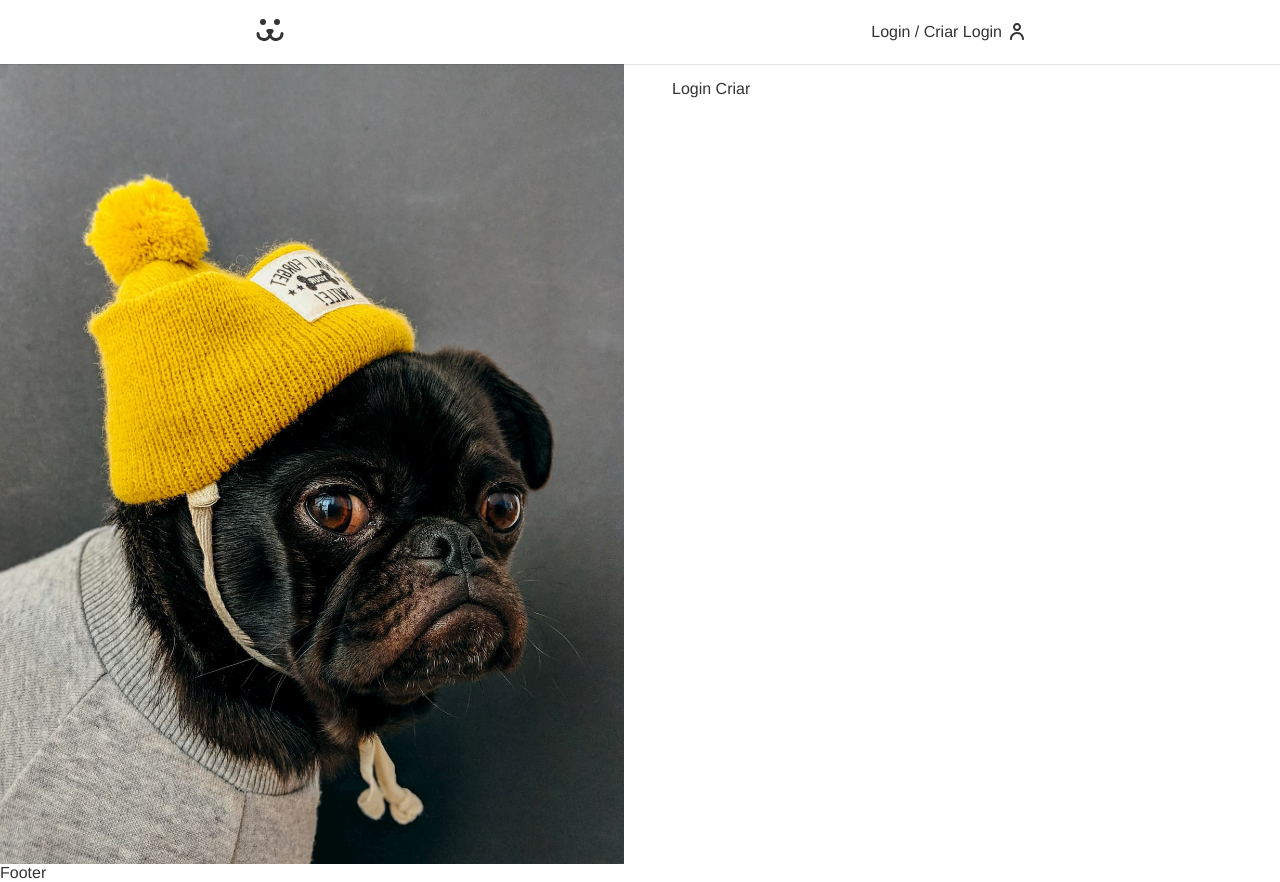
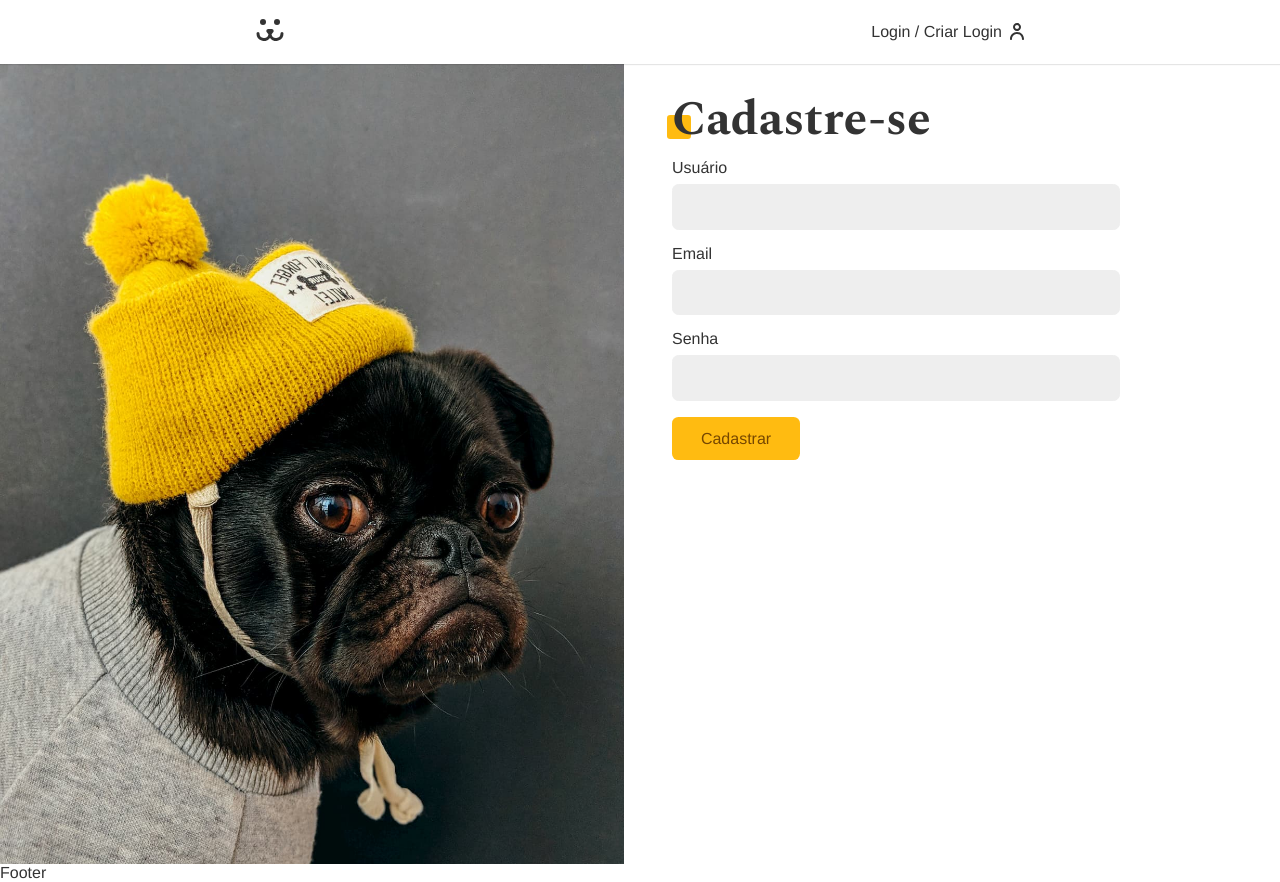
Before and after one commit to doug-miguel/DogsReact, a React (Vite) app: page /login/criar in a window 1280 px wide. Built offline with nearby package versions, Linux system fonts and the light colour scheme.

Commit message:
loginCreate

```diff
--- a/src/Api/Api.jsx
+++ b/src/Api/Api.jsx
@@ -1,12 +1,12 @@
-export const API_URL = 'https://dogsapi.origamid.dev/json';
+export const API_URL = "https://dogsapi.origamid.dev/json";
 
 export function TOKEN_POST(body) {
   return {
-    url: API_URL + '/jwt-auth/v1/token',
+    url: API_URL + "/jwt-auth/v1/token",
     options: {
-      method: 'POST',
+      method: "POST",
       headers: {
-        'Content-Type': 'application/json',
+        "Content-Type": "application/json",
       },
       body: JSON.stringify(body),
     },
@@ -15,11 +15,11 @@
 
 export function TOKEN_VALIDATE_POST(token) {
   return {
-    url: API_URL + '/jwt-auth/v1/token/validate',
+    url: API_URL + "/jwt-auth/v1/token/validate",
     options: {
-      method: 'POST',
+      method: "POST",
       headers: {
-        Authorization: 'Bearer ' + token,
+        Authorization: "Bearer " + token,
       },
     },
   };
@@ -27,12 +27,25 @@
 
 export function USER_GET(token) {
   return {
-    url: API_URL + '/api/user',
+    url: API_URL + "/api/user",
     options: {
-      method: 'GET',
+      method: "GET",
       headers: {
-        Authorization: 'Bearer ' + token,
+        Authorization: "Bearer " + token,
       },
     },
   };
 }
+
+export function USER_POST(body) {
+  return {
+    url: API_URL + "/api/user",
+    options: {
+      method: "POST",
+      headers: {
+        "Content-Type": "application/json",
+      },
+      body: JSON.stringify(body),
+    },
+  };
+}
--- a/src/Components/Login/LoginCreate.jsx
+++ b/src/Components/Login/LoginCreate.jsx
@@ -1,7 +1,38 @@
-import React from 'react';
+import React from "react";
+import { USER_POST } from "../../Api/api";
+import { UserContext } from "../../Context/UserContext";
+import useForm from "../../Hooks/useForm";
+import Button from "../Form/Button";
+import Input from "../Form/Input";
 
 const LoginCreate = () => {
-  return <div>Login Criar</div>;
+  const username = useForm();
+  const password = useForm("password");
+  const email = useForm("email");
+
+  const { userLogin } = React.useContext(UserContext);
+
+  async function handleSubmit(event) {
+    event.preventDefault();
+    const { url, options } = USER_POST({
+      username: username.value,
+      password: password.value,
+      email: email.value,
+    });
+    const response = await fetch(url, options);
+    if (response.ok) userLogin(username.value, password.value);
+  }
+  return (
+    <section className="animeLeft">
+      <h1 className="title">Cadastre-se</h1>
+      <form onSubmit={handleSubmit}>
+        <Input label="Usuário" type="text" name="username" {...username} />
+        <Input label="Email" type="email" name="email" {...email} />
+        <Input label="Senha" type="password" name="password" {...password} />
+        <Button>Cadastrar</Button>
+      </form>
+    </section>
+  );
 };
 
 export default LoginCreate;
--- a/src/Hooks/useForm.jsx
+++ b/src/Hooks/useForm.jsx
@@ -1,20 +1,26 @@
-import React from 'react';
+import React from "react";
 
 const types = {
   email: {
-    regex: /^(([^<>()[\]\\.,;:\s@"]+(\.[^<>()[\]\\.,;:\s@"]+)*)|(".+"))@((\[[0-9]{1,3}\.[0-9]{1,3}\.[0-9]{1,3}\.[0-9]{1,3}\])|(([a-zA-Z\-0-9]+\.)+[a-zA-Z]{2,}))$/,
-    message: 'Preencha um email válido',
+    regex:
+      /^(([^<>()[\]\\.,;:\s@"]+(\.[^<>()[\]\\.,;:\s@"]+)*)|(".+"))@((\[[0-9]{1,3}\.[0-9]{1,3}\.[0-9]{1,3}\.[0-9]{1,3}\])|(([a-zA-Z\-0-9]+\.)+[a-zA-Z]{2,}))$/,
+    message: "Preencha um email válido",
+  },
+  password: {
+    regex: /^(?=.*\d)(?=.*[a-z])(?=.*[A-Z])[0-9a-zA-Z]{8,}$/,
+    message:
+      "A senha precisa ter 1 caracter maíusculo, 1 minúsculo e 1 digito. Com no mínimo 8 caracteres.",
   },
 };
 
 const useForm = (type) => {
-  const [value, setValue] = React.useState('');
+  const [value, setValue] = React.useState("");
   const [error, setError] = React.useState(null);
 
   function validate(value) {
     if (type === false) return true;
     if (value.length === 0) {
-      setError('Preencha um valor.');
+      setError("Preencha um valor.");
       return false;
     } else if (types[type] && !types[type].regex.test(value)) {
       setError(types[type].message);
```
